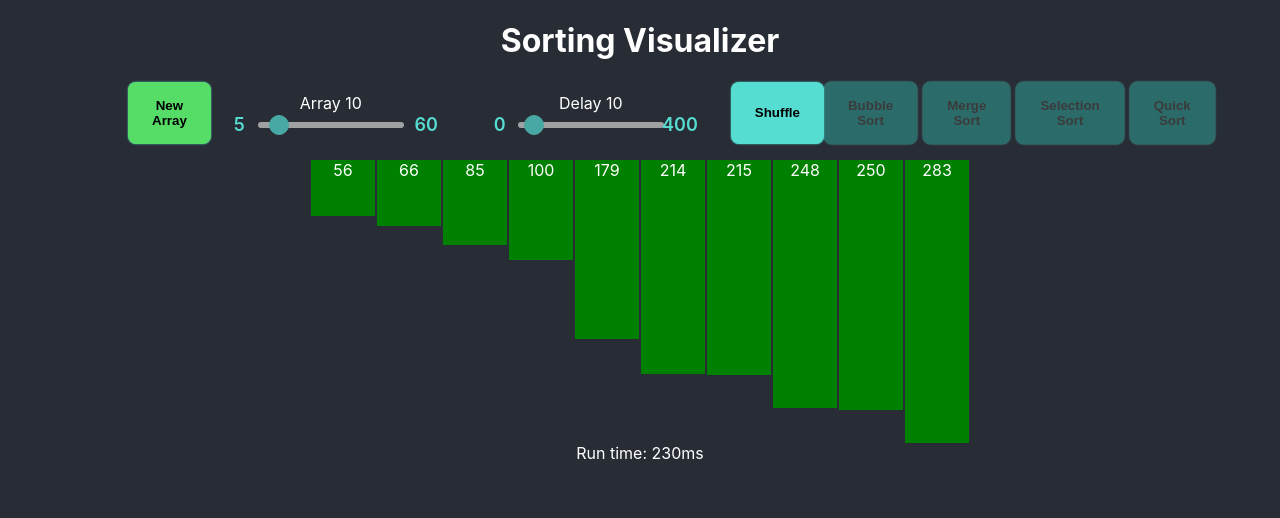
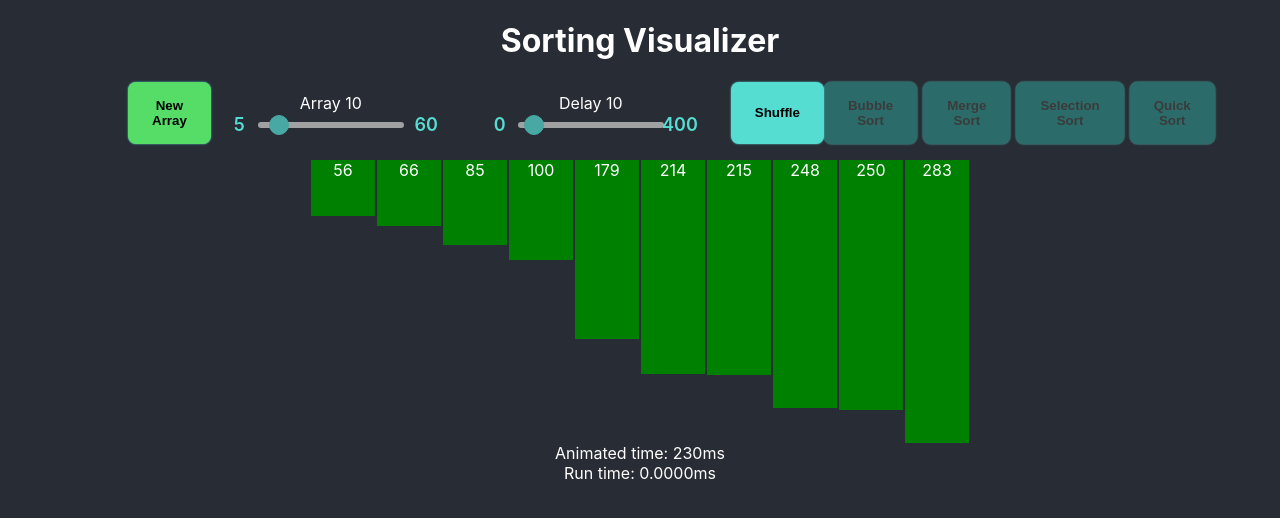
Before and after one commit to Delvoid/sorting-visualizer, a React (Vite) app: page / in a window 1280 px wide. Both pictures are taken after a click on the button "Bubble Sort". Shown: the top 518 px of the page. Built offline with nearby package versions, Linux system fonts and the light colour scheme.

Commit message:
add true run time to bubble sort

```diff
--- a/src/App.jsx
+++ b/src/App.jsx
@@ -12,6 +12,7 @@ function App() {
   const [arraySize, setArraySize] = useState(10)
   const [speed, setSpeed] = useState(10)
   const [runTime, setRunTime] = useState(0)
+  const [runTimeTrue, setRunTimeTrue] = useState(0)
   const [sorting, setSorting] = useState(false)
   const [sorted, setSorted] = useState(false)
   const size = useWindowSize()
@@ -62,10 +63,17 @@ function App() {
     const start = performance.now()
     setSorting(true)
     await bubble(array, speed, setArray, ac)
+    setRunTime(Math.floor(performance.now() - start))
+
+    const startNoAni = performance.now()
+    console.log({ startNoAni })
+    bubble(array, speed, setArray, ac, false)
+    console.log('here bubble')
+    console.log(performance.now() - startNoAni)
+    setRunTimeTrue((performance.now() - startNoAni).toFixed(4))
 
     setSorting(false)
     setSorted(true)
-    setRunTime(Math.floor(performance.now() - start))
   }
 
   const mergeAlgo = async () => {
@@ -214,7 +222,10 @@ function App() {
           ))}
       </div>
       {sorted && runTime && (
-        <div className="app__runTime">Run time: {runTime}ms</div>
+        <div className="app__runTime">Animated time: {runTime}ms</div>
+      )}
+      {sorted && runTimeTrue && (
+        <div className="app__runTime">Run time: {runTimeTrue}ms</div>
       )}
     </div>
   )
--- a/src/algorithms/Bubble.js
+++ b/src/algorithms/Bubble.js
@@ -1,6 +1,6 @@
 import { delay } from '../helper'
 
-const bubble = async (array, speed, setArray, ac) => {
+const bubble = async (array, speed, setArray, ac, animate = true) => {
   for (let i = 0; i < array.length; i++) {
     // Last i elements are already in place
     for (let j = 0; j < array.length - i - 1; j++) {
@@ -15,19 +15,22 @@ const bubble = async (array, speed, setArray, ac) => {
         array[j].sorting = true
         array[j + 1].sorting = true
 
-        setArray([...array])
-        await delay(speed, { signal: ac.signal })
+        if (animate) {
+          setArray([...array])
+          await delay(speed, { signal: ac.signal })
+        }
 
         array[j].sorting = false
         array[j + 1].sorting = false
-        setArray([...array])
+        if (animate) setArray([...array])
       }
     }
     array[array.length - 1 - i].sorted = true
-    setArray([...array])
+    if (animate) setArray([...array])
   }
   array[0].sorted = true
-  setArray([...array])
+  if (animate) setArray([...array])
+  console.log('here')
 }
 
 export default bubble
```
